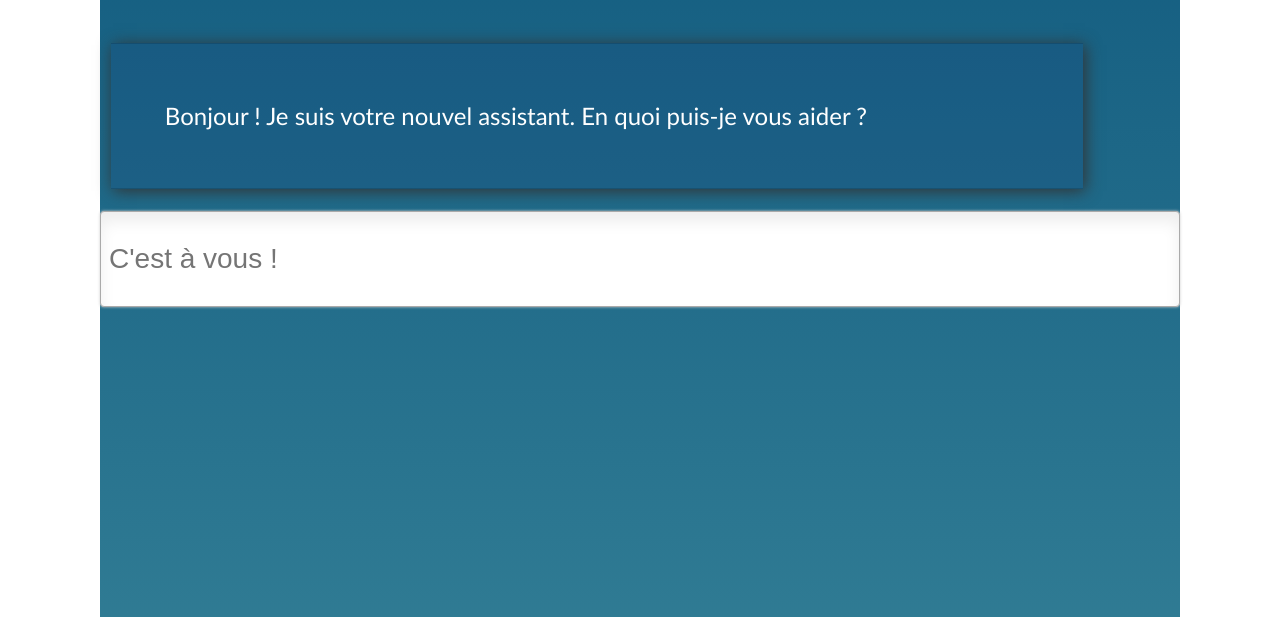
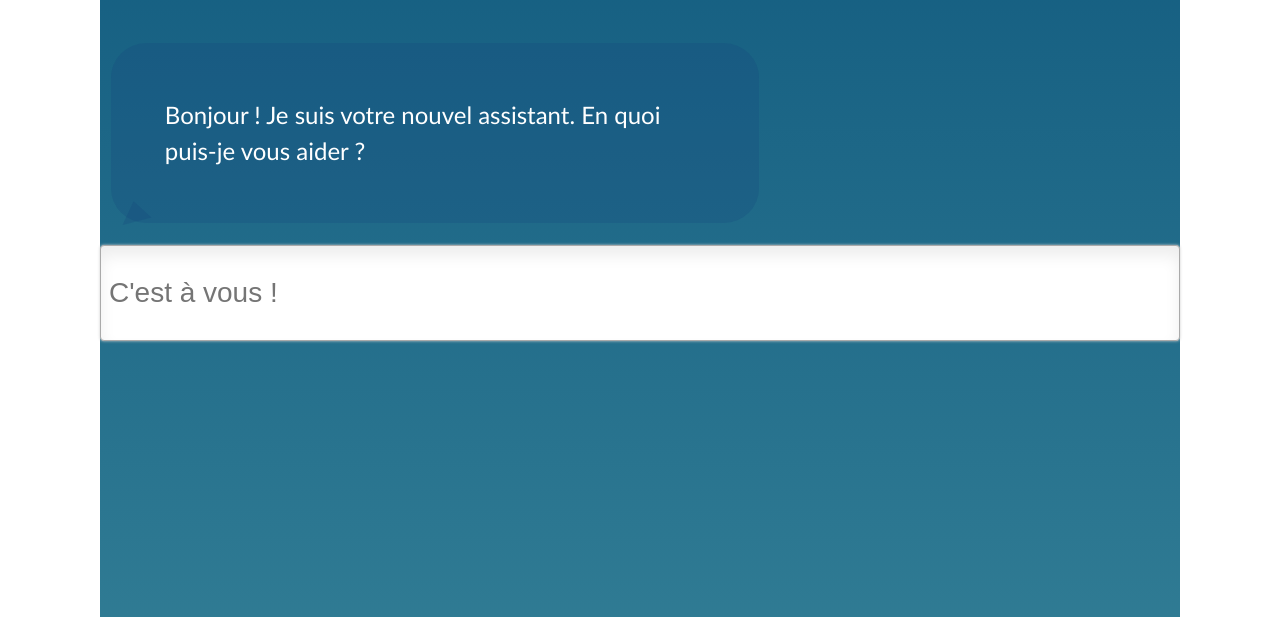
Before and after one commit to victorCottineau/Captives2.0, a plain HTML site: page chat.html in a window 1280 px wide. Shown: the part 183-800 px from the top of the page. Drawn offline with Linux system fonts and the light colour scheme.

Commit message:
début customisation infobulles

```diff
--- a/chat.html
+++ b/chat.html
@@ -30,10 +30,11 @@
                 <img id="logo" src="img/digipal.png"/>
             </div>
             <div id="chat">
-                <p id="box1" class="bubble" style="display: block;">Bonjour ! Je suis votre nouvel assistant. En quoi puis-je vous aider ?</p>
-                <p id="box2" class="bubble"></p>
-                <p id="box3" class="bubble"></p>
-                <p id="box4" class="bubble"></p>
+                <div id="box1" class="bubble" style="display: block;">Bonjour ! Je suis votre nouvel assistant. En quoi puis-je vous aider ?</div>
+                <div id="box2" class="bubble"></div>
+                <div id="box3" class="bubble"></div>
+                <div id="box4" class="bubble"></div>
+
             </div>
             <div id="writer">
                 <form onSubmit="return sendMessage();">
--- a/css/chat.css
+++ b/css/chat.css
@@ -50,19 +50,14 @@ h1 {
 .bubble
 {
 	display: none;
-	margin: 0px;
+	margin: 0;
     margin-top: 2%;
     margin-bottom: 2%;
 	padding: 5%;
 	vertical-align: top;
 	line-height: 150%;
-	width: 80%;
-	border-top: 1px solid;
-	border-bottom: 1px solid;
-	border-color: rgba(0, 0, 0, 0.15);
-    -moz-box-shadow: 2px 2px 15px #333;
-	-webkit-box-shadow: 2px 2px 15px #333;
-	box-shadow: 2px 2px 15px #333;
+	width: 50%;
+    border-radius: 35px;
 }
 
 .bubble.blue
@@ -70,14 +65,27 @@ h1 {
     margin-left: 1%;
 	background-color: rgba(20, 69, 125, 0.25);
 	color: white;
+
 }
 
+.bubble.blue::after {
+    content: '';
+    height: 0;
+    border-style: solid;
+    border-width: 7px 0px 19px 23px;
+    border-color: transparent transparent transparent rgba(20, 69, 125, 0.25);
+    position: absolute;
+    left: 127px;
+    margin-top: 72px;
+    transform: rotateZ(25deg);
+
+}
 .bubble.white
 {
 	background-color: rgba(255, 255, 255, 0.25);
 	color: white;
 	text-align: right;
-    margin-left: 9%;
+    margin-left: 39%;
 }
 
 #writer{
```
